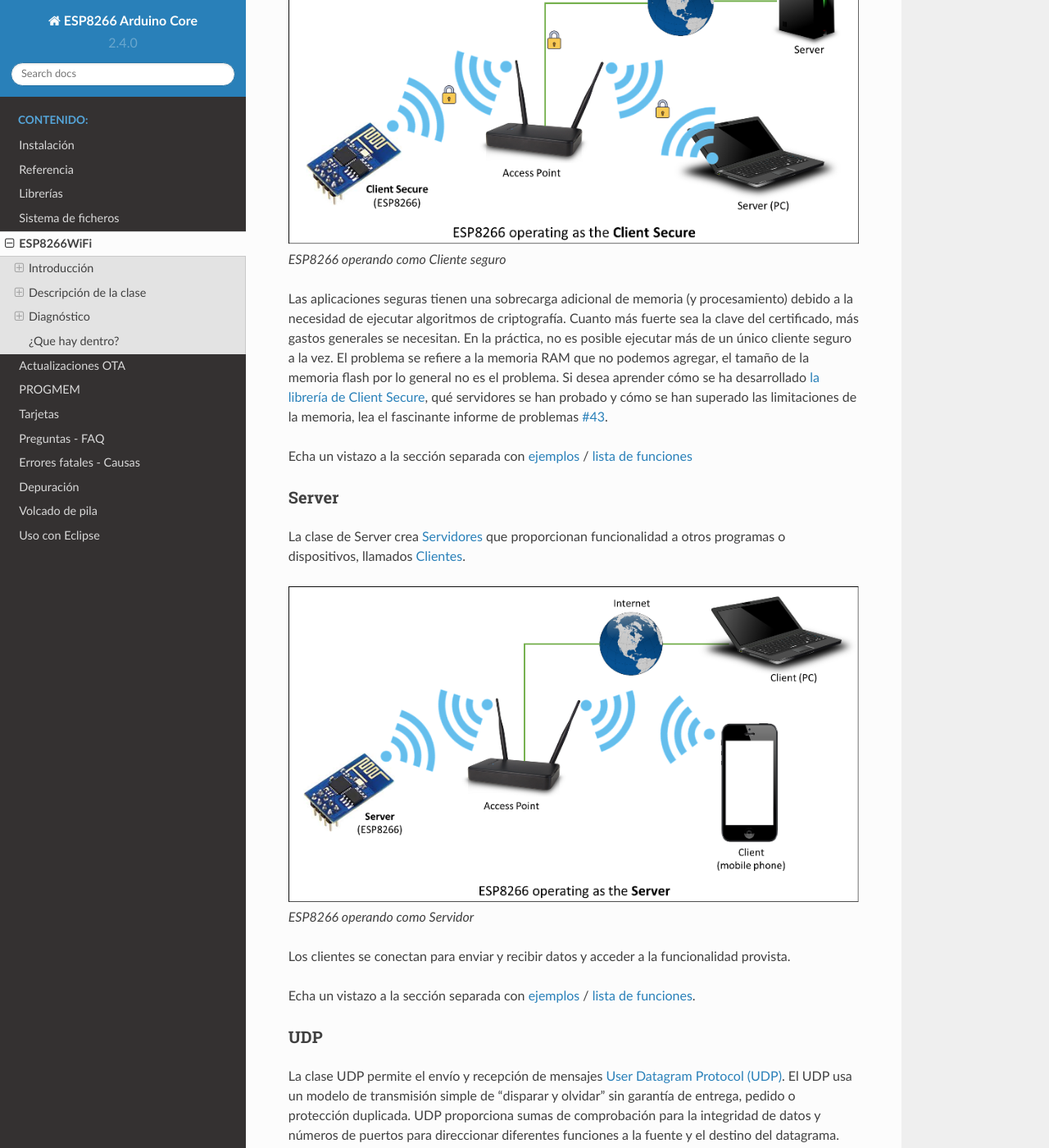
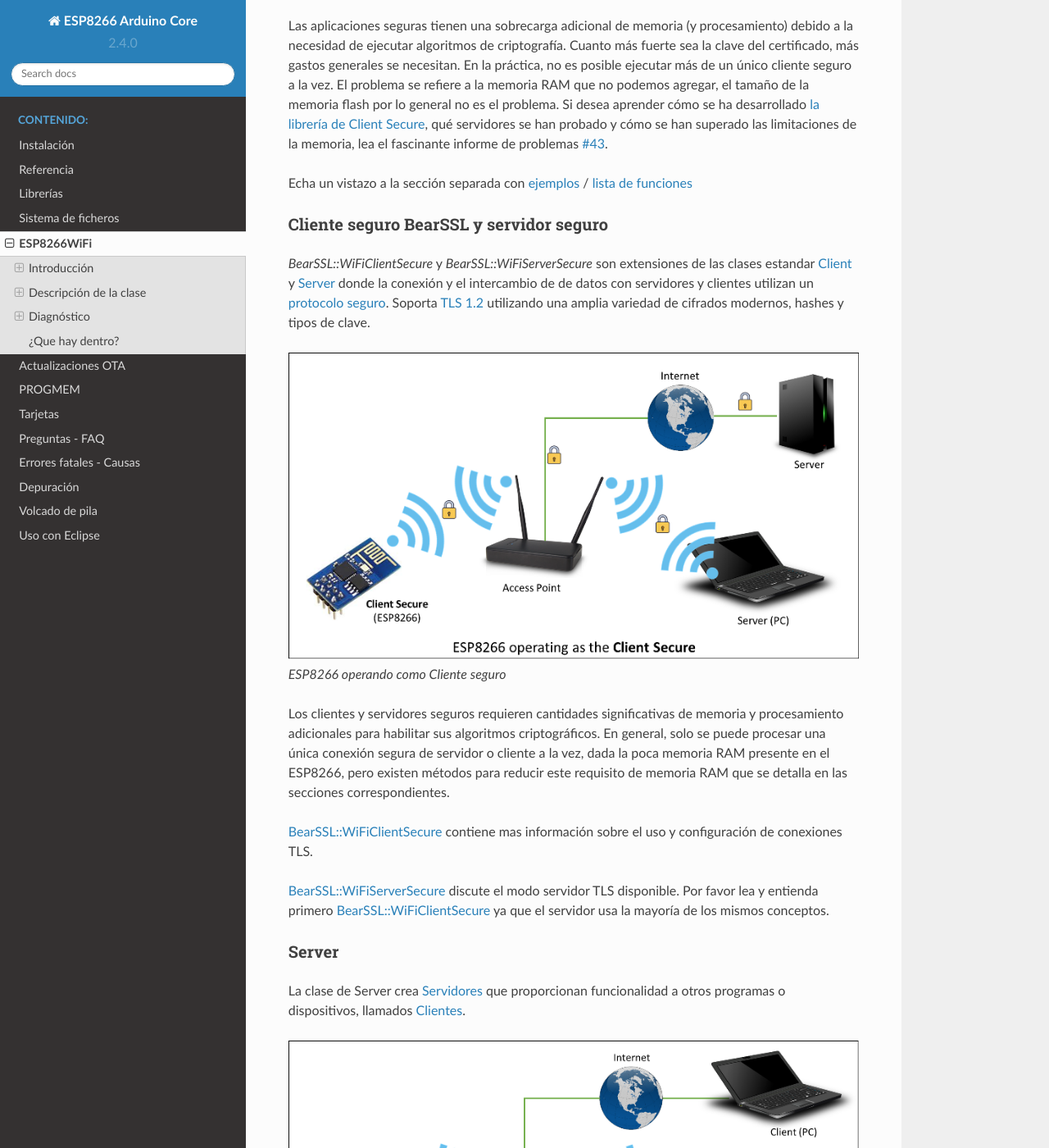
Before and after one commit to lrmoreno007/ESP8266-Arduino-Spanish, a Sphinx documentation site: the page built from doc/esp8266wifi/readme.rst, in a window 1280 px wide and 1400 px high, scrolled down 6843 px. Shown: the whole window at 82% size. Built offline with Sphinx 7.4.7 and the Read the Docs theme 2.0.0, drawn with Linux system fonts in a browser that asks for light colours; some of the changed text lies outside the part shown.

Commit message:
Add BearSSL documentation (#5311)

```diff
--- a/doc/esp8266wifi/readme.rst
+++ b/doc/esp8266wifi/readme.rst
@@ -164,19 +164,35 @@ La clase Client crea `clientes <https://es.wikipedia.org/wiki/Cliente_(inform%C3
 
 Echa un vistazo a la sección separada con `ejemplos <client-examples.rst>`__ / `Lista de funciones <client-class.rst>`__
 
-Client Secure
-~~~~~~~~~~~~~
+Cliente Seguro axTLS - OBSOLETO
+~~~~~~~~~~~~~~~~~~~~~~~~~~~~~~~~~~~~~~~~
 
-Client Secure es una extensión de la `clase Client <#client>`__ donde la conexión y el intercambio de datos con los servidores se hace usando un `protocolo seguro <https://es.wikipedia.org/wiki/Transport_Layer_Security>`__. Es compatible con `TLS 1.1 <https://es.wikipedia.org/wiki/Transport_Layer_Security#TLS_1.1>`__. El `TLS 1.2 <https://es.wikipedia.org/wiki/Transport_Layer_Security#TLS_1.2>`__ no es compatible.
+La siguiente sección detalla axTLS, la biblioteca TLS más antigua utilizada por el proyecto. Todavía se admite, pero generalmente no se realizarán correcciones y documentación adicionales. Consulte la siguiente sección para el objeto cliente TLS actualizado.
+
+El cliente seguro axTLS es una extensión de la `clase Client <#client>`__ donde la conexión y el intercambio de datos con los servidores se hace usando un `protocolo seguro <https://es.wikipedia.org/wiki/Transport_Layer_Security>`__. Es compatible con `TLS 1.1 <https://es.wikipedia.org/wiki/Transport_Layer_Security#TLS_1.1>`__. El `TLS 1.2 <https://es.wikipedia.org/wiki/Transport_Layer_Security#TLS_1.2>`__ no es compatible.
+
+
+
+Las aplicaciones seguras tienen una sobrecarga adicional de memoria (y procesamiento) debido a la necesidad de ejecutar algoritmos de criptografía. Cuanto más fuerte sea la clave del certificado, más gastos generales se necesitan. En la práctica, no es posible ejecutar más de un único cliente seguro a la vez. El problema se refiere a la memoria RAM que no podemos agregar, el tamaño de la memoria flash por lo general no es el problema. Si desea aprender cómo se ha desarrollado `la librería de Client Secure <https://github.com/esp8266/Arduino/blob/master/libraries/ESP8266WiFi/src/WiFiClientSecure.h>`__, qué servidores se han probado y cómo se han superado las limitaciones de la memoria, lea el fascinante informe de problemas `#43 <https://github.com/esp8266/Arduino/issues/43>`__.
+
+Echa un vistazo a la sección separada con `ejemplos <client-secure-examples.rst>`__ / `lista de funciones <client-secure-class.rst>`__
+
+Cliente seguro BearSSL y servidor seguro
+~~~~~~~~~~~~~~~~~~~~~~~~~~~~~~~~~~~~~~~
+
+`BearSSL::WiFiClientSecure` y `BearSSL::WiFiServerSecure` son extensiones de las clases estandar `Client <#client>`__ y `Server <#server>`__ donde la conexión y el intercambio de de datos con servidores y clientes utilizan un `protocolo seguro <https://es.wikipedia.org/wiki/Transport_Layer_Security>`__.  Soporta `TLS 1.2 <https://es.wikipedia.org/wiki/Transport_Layer_Security#TLS_1.2>`__ utilizando una amplia variedad de cifrados modernos, hashes y tipos de clave.
 
 .. figure:: pictures/esp8266-client-secure.png
    :alt: ESP8266 operando como Cliente seguro
 
    ESP8266 operando como Cliente seguro
 
-Las aplicaciones seguras tienen una sobrecarga adicional de memoria (y procesamiento) debido a la necesidad de ejecutar algoritmos de criptografía. Cuanto más fuerte sea la clave del certificado, más gastos generales se necesitan. En la práctica, no es posible ejecutar más de un único cliente seguro a la vez. El problema se refiere a la memoria RAM que no podemos agregar, el tamaño de la memoria flash por lo general no es el problema. Si desea aprender cómo se ha desarrollado `la librería de Client Secure <https://github.com/esp8266/Arduino/blob/master/libraries/ESP8266WiFi/src/WiFiClientSecure.h>`__, qué servidores se han probado y cómo se han superado las limitaciones de la memoria, lea el fascinante informe de problemas `#43 <https://github.com/esp8266/Arduino/issues/43>`__.
+Los clientes y servidores seguros requieren cantidades significativas de memoria y procesamiento adicionales para habilitar sus algoritmos criptográficos. En general, solo se puede procesar una única conexión segura de servidor o cliente a la vez, dada la poca memoria RAM presente en el ESP8266, pero existen métodos para reducir este requisito de memoria RAM que se detalla en las secciones correspondientes.
 
-Echa un vistazo a la sección separada con `ejemplos <client-secure-examples.rst>`__ / `lista de funciones <client-secure-class.rst>`__
+`BearSSL::WiFiClientSecure <bearssl-client-secure-class.rst>`__ contiene mas información sobre el uso y configuración de conexiones TLS.
+
+`BearSSL::WiFiServerSecure <bearssl-server-secure-class.rst>`__ discute el modo servidor TLS disponible. Por favor lea y entienda primero `BearSSL::WiFiClientSecure <bearssl-client-secure-class.rst>`__ ya que el servidor usa la mayoría de los mismos conceptos.
+
 
 Server
 ~~~~~~
```
